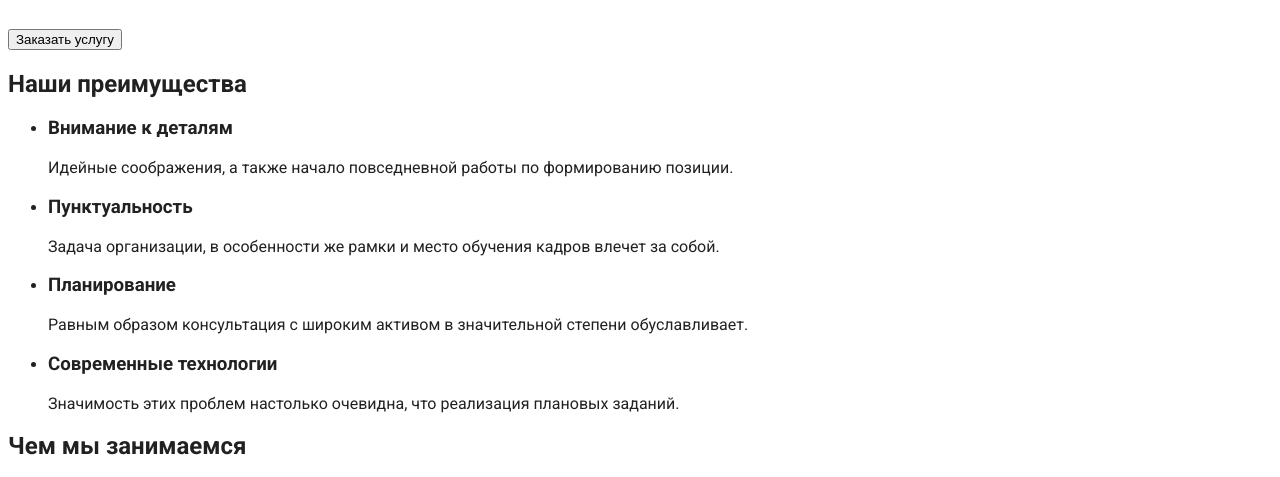
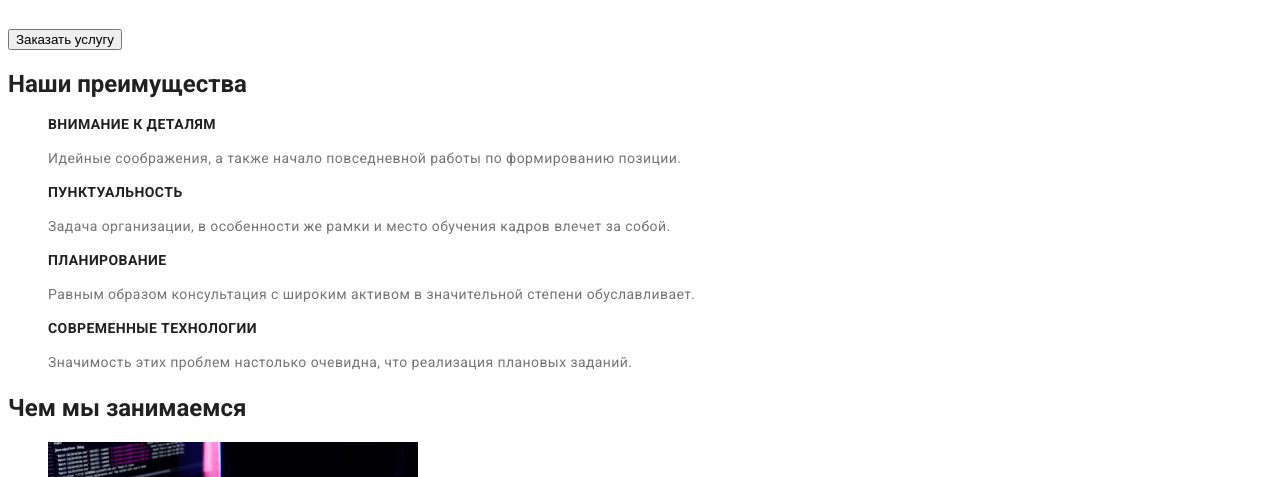
Before and after one commit to AndyGoncharuk/goit-markup-hw-02, a plain HTML site: page index.html in a window 1280 px wide. Shown: the part 259-736 px from the top of the page. Drawn offline with Linux system fonts and the light colour scheme.

Commit message:
наши преимущества

```diff
--- a/css/styles.css
+++ b/css/styles.css
@@ -167,10 +167,26 @@ body {
             background: #2196F3;
             box-shadow: 0px 4px 4px rgba(0, 0, 0, 0.15);
             border-radius: 4px;
-
         }
 
+        .preference {
+            list-style: none;
+        }
 
+        .advantage {
+            font-weight: 700;
+            font-size: 14px;
+            line-height: 1.14;
+            letter-spacing: 0.03em;
+            text-transform: uppercase;
+        }
+
+        .advantage-text {
+            font-size: 14px;
+            line-height: 1.7;
+            letter-spacing: 0.03em;
+            color: #757575;
+        }
 
 
 
--- a/index.html
+++ b/index.html
@@ -45,36 +45,36 @@
 
       <!--Наши преимущества-->
 
-      <section class="" >
+      <section>
         <h2>Наши преимущества</h2>
-        <ul>
+        <ul class="preference">
           <li>
-            <h3>Внимание к деталям</h3>
-            <p>
+            <h3 class="advantage">Внимание к деталям</h3>
+            <p class="advantage-text">
               Идейные соображения, а также начало повседневной работы по
               формированию позиции.
             </p>
           </li>
 
           <li>
-            <h3>Пунктуальность</h3>
-            <p>
+            <h3 class="advantage">Пунктуальность</h3>
+            <p class="advantage-text">
               Задача организации, в особенности же рамки и место обучения кадров
               влечет за собой.
             </p>
           </li>
 
           <li>
-            <h3>Планирование</h3>
-            <p>
+            <h3 class="advantage">Планирование</h3>
+            <p class="advantage-text">
               Равным образом консультация с широким активом в значительной
               степени обуславливает.
             </p>
           </li>
 
           <li>
-            <h3>Современные технологии</h3>
-            <p>
+            <h3 class="advantage">Современные технологии</h3>
+            <p class="advantage-text">
               Значимость этих проблем настолько очевидна, что реализация
               плановых заданий.
             </p>
```
